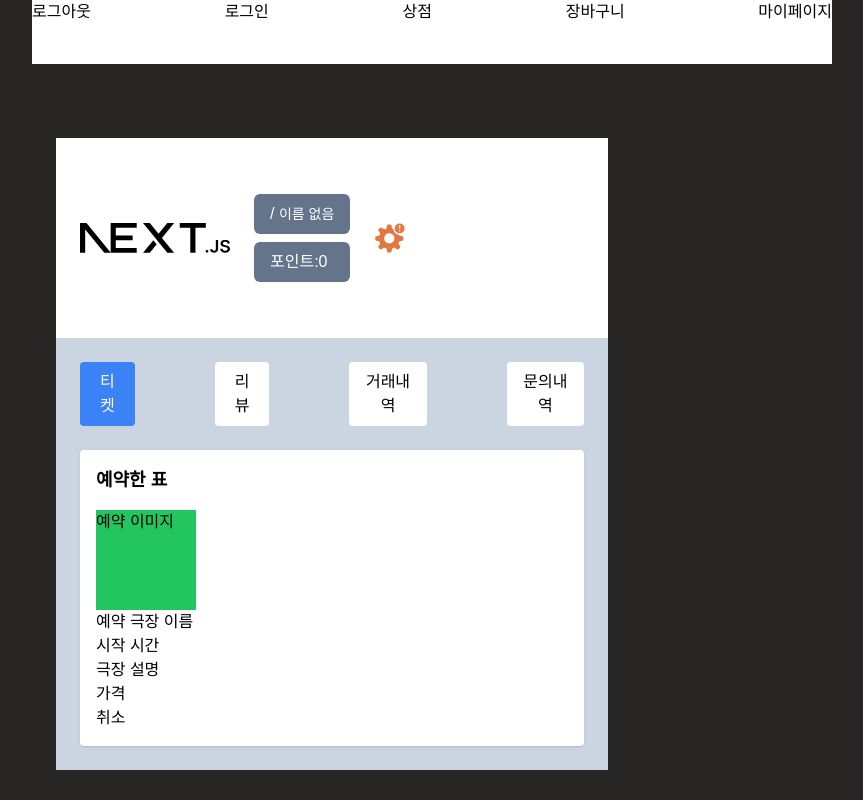
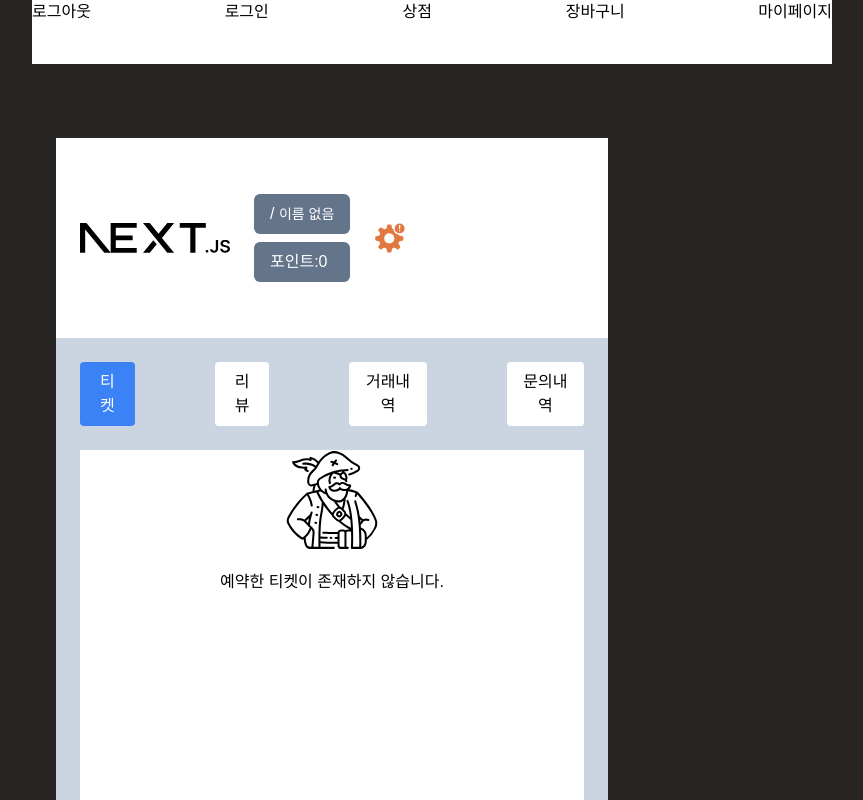
Before and after one commit to YouKnowThat-Park/STAGE_101, a Next.js app: page /mypage in a window 1280 px wide. Shown: the top 800 px of the page, without its empty margins (208-1071 px from the left). Built offline with nearby package versions, Linux system fonts and the light colour scheme.

Commit message:
✨ Mypage Ticket 로직

```diff
--- a/src/app/mypage/_components/MypageTicket.tsx
+++ b/src/app/mypage/_components/MypageTicket.tsx
@@ -1,15 +1,13 @@
+import NoTicketIcon from '@/ui/icon/NoTicketIcon';
 import React from 'react';
 
 const MypageTicket = () => {
   return (
-    <section className="bg-white p-4 rounded shadow">
-      <h2 className="text-lg font-bold mb-4">예약한 표</h2>
-      <div className="w-[100px] h-[100px] bg-green-500">예약 이미지</div>
-      <div>예약 극장 이름</div>
-      <div>시작 시간</div>
-      <div>극장 설명</div>
-      <div>가격</div>
-      <button>취소</button>
+    <section className="bg-white h-[500px]">
+      <div className=" flex flex-col justify-center items-center gap-5">
+        <NoTicketIcon />
+        <p>예약한 티켓이 존재하지 않습니다.</p>
+      </div>
     </section>
   );
 };
```
